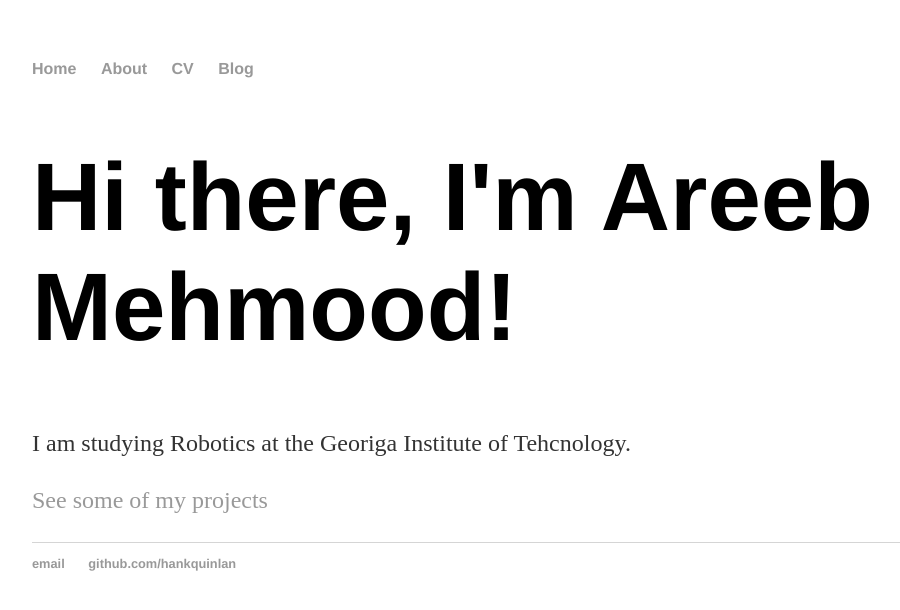
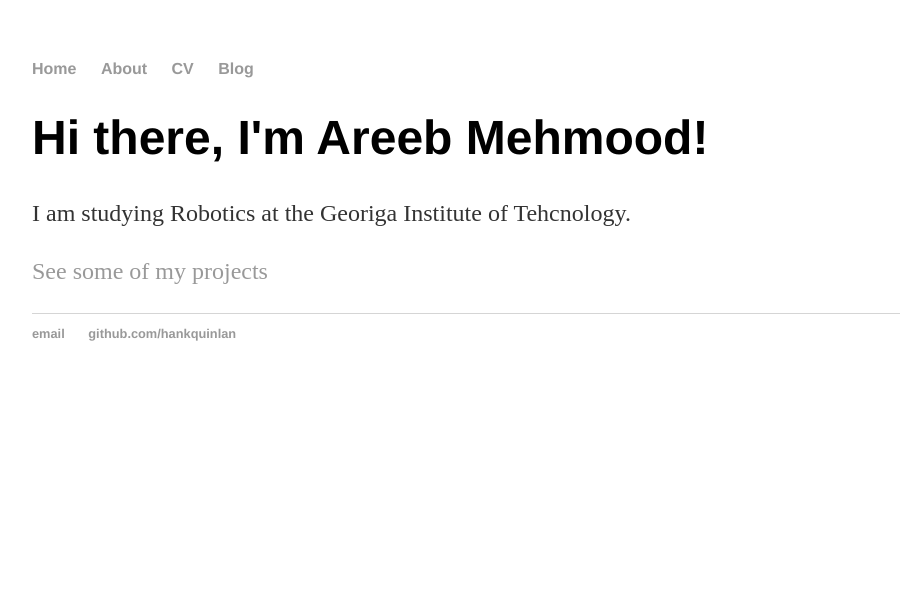
Before and after one commit to areebm/areebm.github.io, a Jekyll site: the page built from index.html, in a window 1280 px wide. Shown: the top 610 px of the page, without its empty margins (160-1060 px from the left). Built offline with Jekyll 4.4.1, drawn with Linux system fonts in a browser that asks for light colours.

Commit message:
Update main.css
Reduced header font size

```diff
--- a/css/main.css
+++ b/css/main.css
@@ -20,7 +20,7 @@ a:hover {
     text-decoration: underline;
 }
 h1 {
-    font-size: 6em;
+    font-size: 3em;
     font-family:'Helvetica', 'Arial', 'Sans-Serif';
 }
 p {
```
